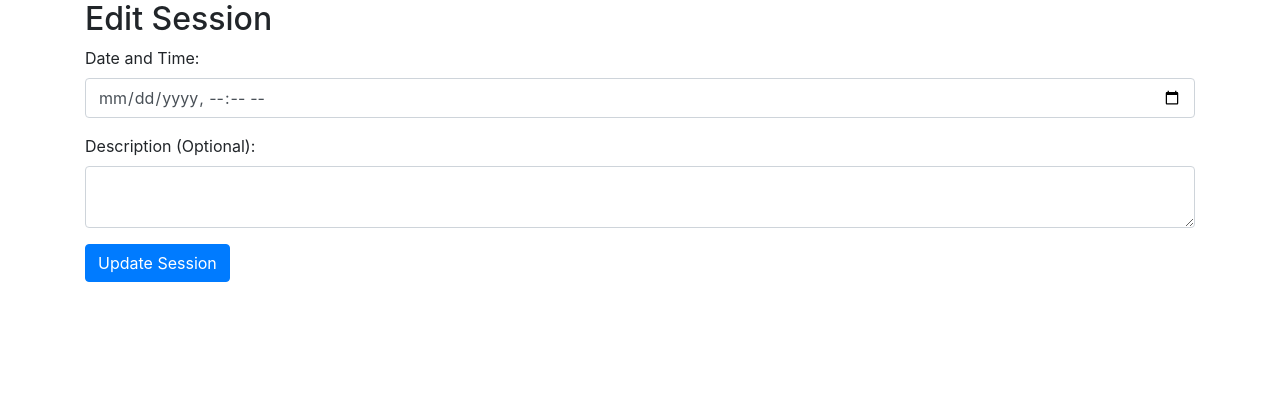
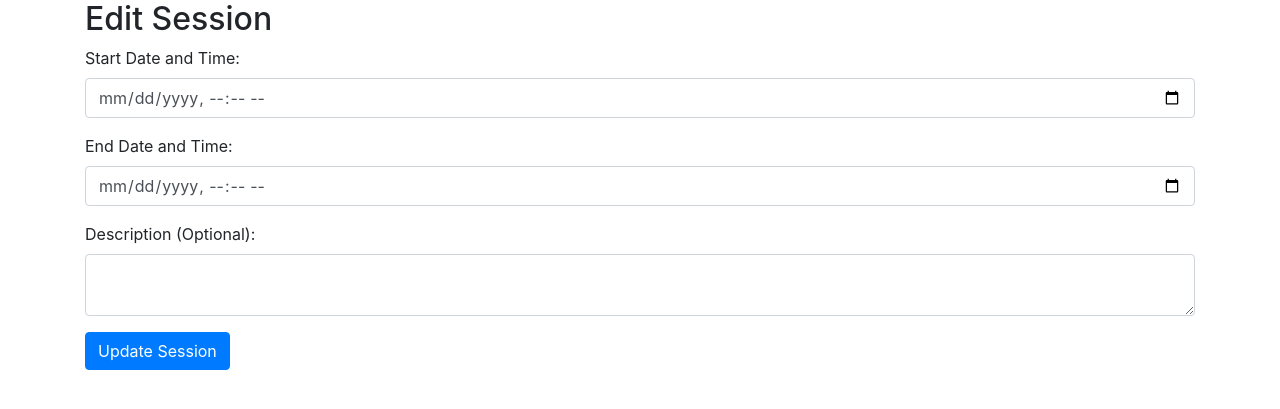
Before and after one commit to SuperBGLazer/Tutoring-Attendance, a Flask app: template templates/edit_session.html in a window 1280 px wide. Shown: the part 56-465 px from the top of the page. Run offline with Flask 3, Linux system fonts and the light colour scheme; the template is opened without the code that fills it, so the values that code supplies are empty; some libraries are stand-ins or nearby versions.

```diff
--- a/app.py
+++ b/app.py
@@ -1,16 +1,21 @@
 from flask import Flask, render_template, request, redirect, url_for, flash
 from flask_sqlalchemy import SQLAlchemy
 from sqlalchemy.exc import IntegrityError
+from sqlalchemy import and_
 import csv
 from io import StringIO
 from datetime import datetime
+from flask_migrate import Migrate
+import os
+
 
 app = Flask(__name__)
-app.config['SECRET_KEY'] = 'your_secret_key'  # Replace with a secure secret key
-app.config['SQLALCHEMY_DATABASE_URI'] = 'sqlite:///attendance.db'
+app.config['SECRET_KEY'] = os.environ.get('SECRET_KEY', 'your_secret_key')  # Replace with a secure secret key
+app.config['SQLALCHEMY_DATABASE_URI'] = os.environ.get('DATABASE_URL', 'mysql+pymysql://user:password@db/attendance_db')
 app.config['SQLALCHEMY_TRACK_MODIFICATIONS'] = False
 
 db = SQLAlchemy(app)
+migrate = Migrate(app, db)
 
 # Association Table for Many-to-Many between Student and Class
 student_class = db.Table('student_class',
@@ -276,6 +281,22 @@ def list_sessions(class_id):
     sessions = Session.query.filter_by(class_id=class_id).order_by(Session.date_time.desc()).all()
     return render_template('list_sessions.html', sessions=sessions, class_obj=class_obj)
 
+@app.route('/sessions/<int:session_id>/edit', methods=['GET', 'POST'])
+def edit_session(session_id):
+    session_obj = Session.query.get_or_404(session_id)
+    if request.method == 'POST':
+        date_time_str = request.form['date_time']
+        end_time_str = request.form['end_time']
+        description = request.form['description']
+        session_obj.date_time = datetime.strptime(date_time_str, '%Y-%m-%dT%H:%M')
+        session_obj.end_time = datetime.strptime(end_time_str, '%Y-%m-%dT%H:%M')
+        session_obj.description = description
+        db.session.commit()
+        flash('Session updated successfully!', 'success')
+        return redirect(url_for('view_session', session_id=session_obj.id))
+    return render_template('edit_session.html', session=session_obj)
+
+
 if __name__ == '__main__':
     with app.app_context():
         db.create_all()
--- a/templates/edit_session.html
+++ b/templates/edit_session.html
@@ -3,8 +3,12 @@
 <h2>Edit Session</h2>
 <form action="" method="post">
     <div class="form-group">
-        <label for="date_time">Date and Time:</label>
+        <label for="date_time">Start Date and Time:</label>
         <input type="datetime-local" name="date_time" class="form-control" value="{{ session.date_time.strftime('%Y-%m-%dT%H:%M') }}" required>
+    </div>
+    <div class="form-group">
+        <label for="end_time">End Date and Time:</label>
+        <input type="datetime-local" name="end_time" class="form-control" value="{{ session.end_time.strftime('%Y-%m-%dT%H:%M') }}" required>
     </div>
     <div class="form-group">
         <label for="description">Description (Optional):</label>
--- a/templates/list_sessions.html
+++ b/templates/list_sessions.html
@@ -18,7 +18,9 @@
             <td>
                 <a href="{{ url_for('view_session', session_id=session.id) }}" class="btn btn-secondary btn-sm">View</a>
                 <a href="{{ url_for('mark_attendance', session_id=session.id) }}" class="btn btn-primary btn-sm">Edit Attendance</a>
+                <a href="{{ url_for('edit_session', session_id=session.id) }}" class="btn btn-secondary btn-sm">Edit Session</a>
             </td>
+
         </tr>
         {% endfor %}
     </tbody>
```
Also changed, not shown: requirements.txt (+5 -2 lines).
